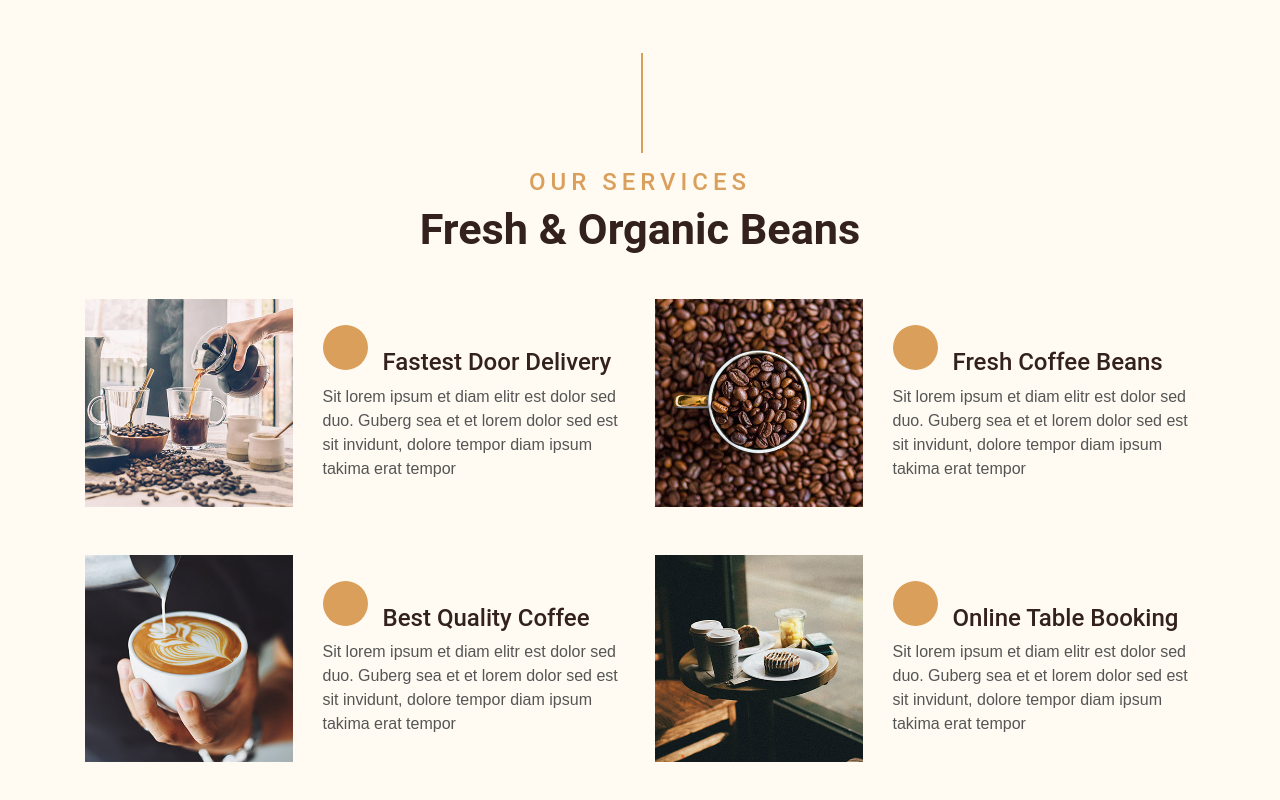
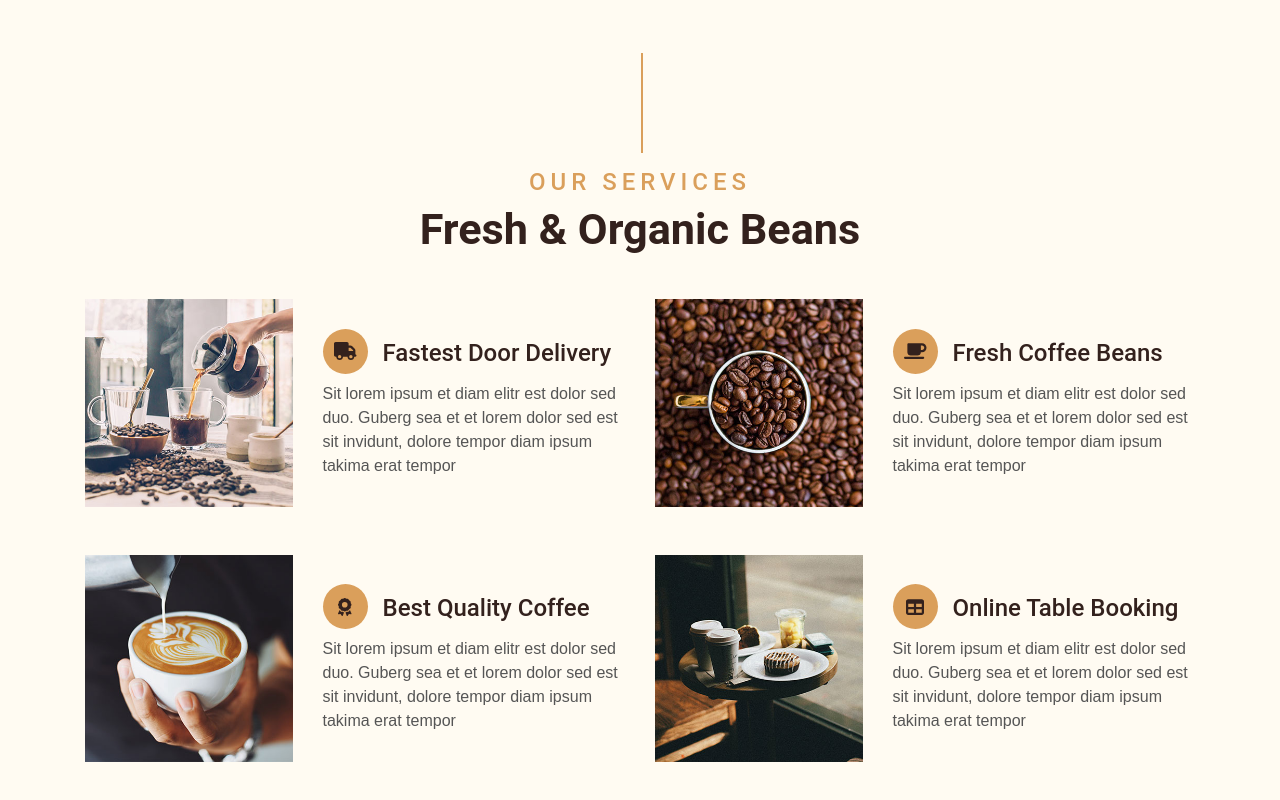
Before and after one commit to mosalehkamali/coffee-shop-next, a Next.js app: page / in a window 1280 px wide. Shown: the part 1638-2438 px from the top of the page. Built offline with nearby package versions, Linux system fonts and the light colour scheme.

Commit message:
Update services template

```diff
--- a/components/modules/ServiceItem/ServiceItem.js
+++ b/components/modules/ServiceItem/ServiceItem.js
@@ -1,6 +1,11 @@
 import React from "react"
+import "@fortawesome/fontawesome-svg-core/styles.css";
+import { config } from "@fortawesome/fontawesome-svg-core";
+config.autoAddCss = false;
+import { FontAwesomeIcon } from "@fortawesome/react-fontawesome";
+import * as icons from "@fortawesome/free-solid-svg-icons";
 
-function ServiceItem({img , title , icon , description}) {
+function ServiceItem({ img, title, icon, description }) {
   return (
     <div class="col-lg-6 mb-5">
       <div class="row align-items-center">
@@ -8,7 +13,11 @@
           <img class="img-fluid mb-3 mb-sm-0" src={img} alt="" />
         </div>
         <div class="col-sm-7">
-          <h4><i class={icon}></i>{title}</h4>
+          <h4><i class="service-icon">
+            <FontAwesomeIcon
+              icon={icons[icon]}
+            />
+          </i>{title}</h4>
           <p class="m-0">{description}</p>
         </div>
       </div>
--- a/components/templates/Index/Services.js
+++ b/components/templates/Index/Services.js
@@ -8,28 +8,28 @@
       id: '1',
       img:'images/service-1.jpg',
       title: 'Fastest Door Delivery',
-      icon:'fa fa-truck service-icon',
+      icon:'faTruck',
       description: 'Sit lorem ipsum et diam elitr est dolor sed duo. Guberg sea et et lorem dolor sed est sit invidunt, dolore tempor diam ipsum takima erat tempor'
     },
     {
       id: '2',
       img:'images/service-2.jpg',
       title: 'Fresh Coffee Beans',
-      icon:'fa fa-coffee service-icon',
+      icon:'faCoffee',
       description: 'Sit lorem ipsum et diam elitr est dolor sed duo. Guberg sea et et lorem dolor sed est sit invidunt, dolore tempor diam ipsum takima erat tempor'
     },
     {
       id: '3',
       img:'images/service-3.jpg',
       title: 'Best Quality Coffee',
-      icon:'fa fa-award service-icon',
+      icon:'faAward',
       description: 'Sit lorem ipsum et diam elitr est dolor sed duo. Guberg sea et et lorem dolor sed est sit invidunt, dolore tempor diam ipsum takima erat tempor'
     },
     {
       id: '4',
       img:'images/service-4.jpg',
       title: 'Online Table Booking',
-      icon:'fa fa-table service-icon',
+      icon:'faTable',
       description: 'Sit lorem ipsum et diam elitr est dolor sed duo. Guberg sea et et lorem dolor sed est sit invidunt, dolore tempor diam ipsum takima erat tempor'
     },
 
```
